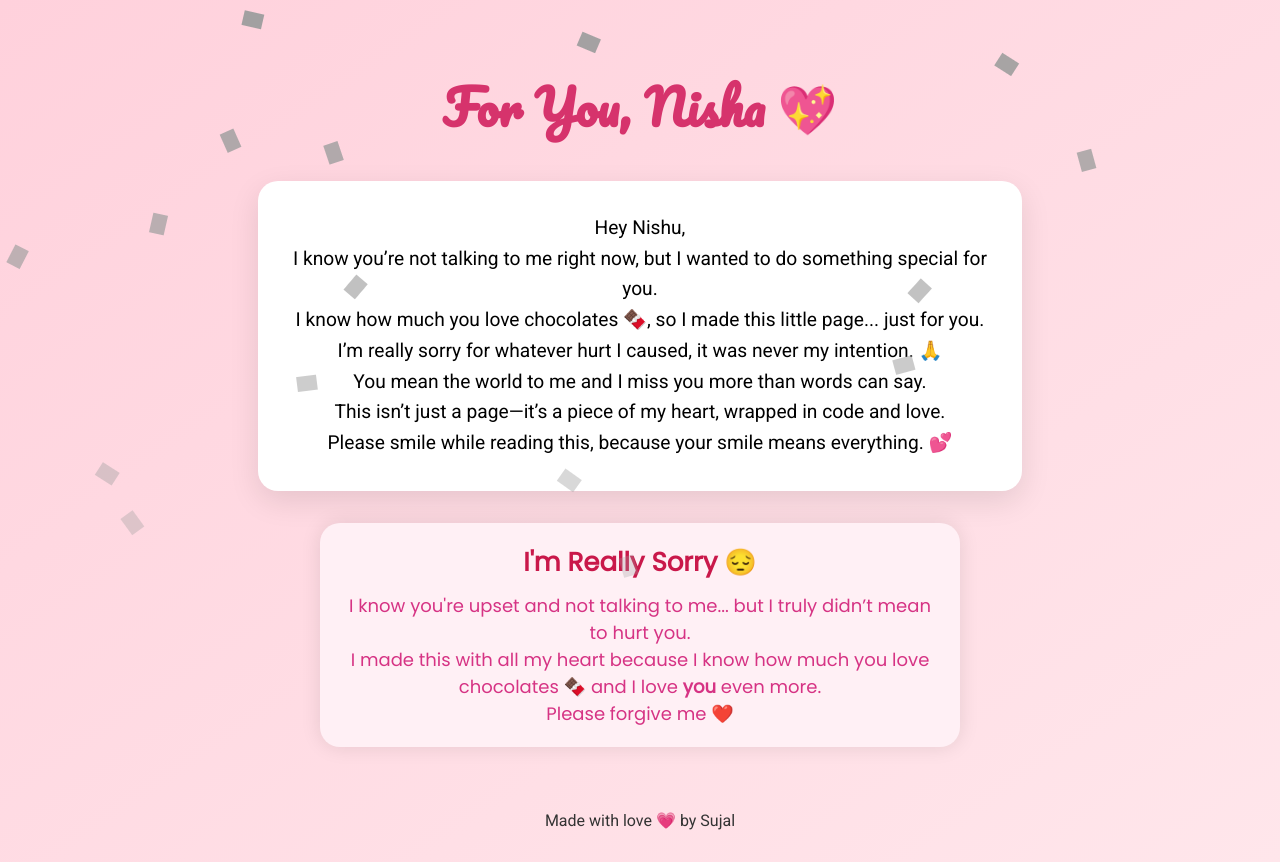
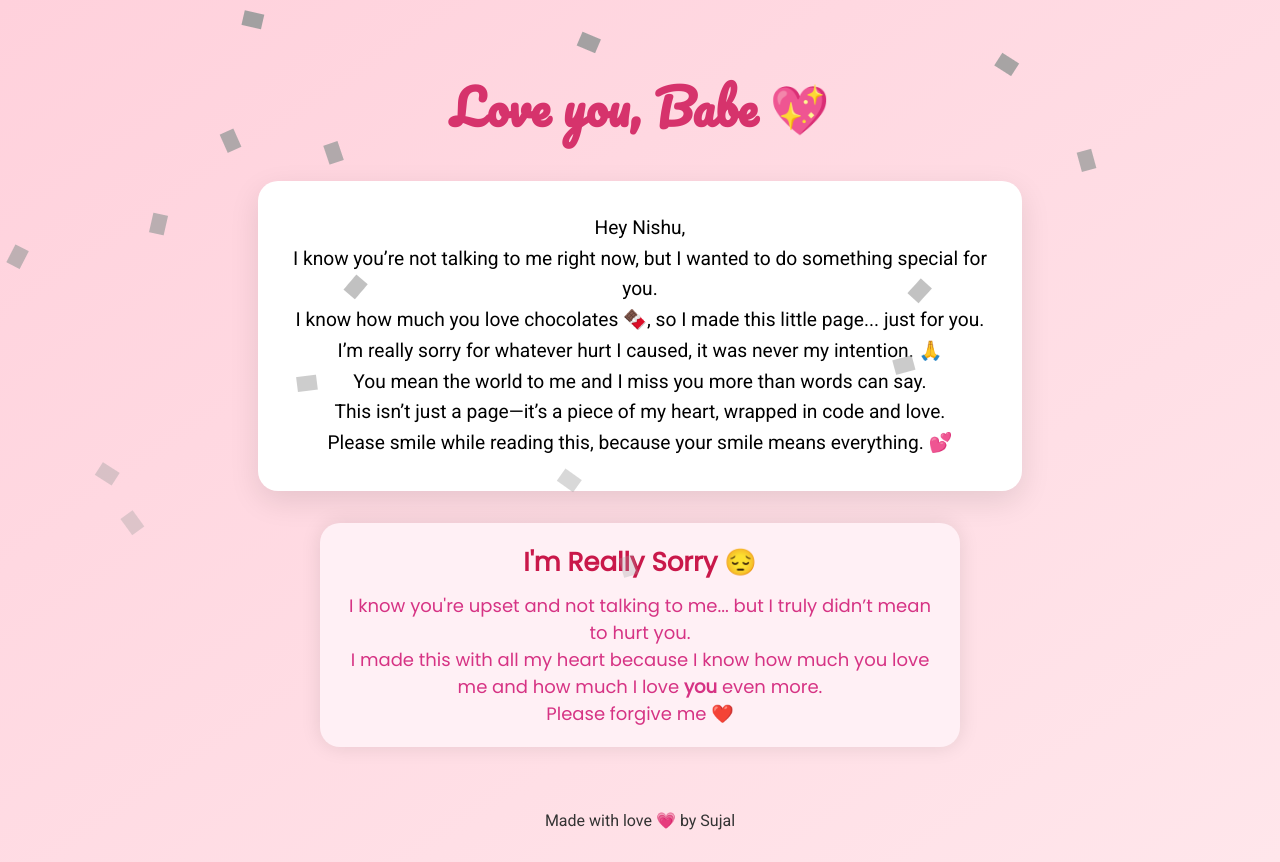
Before and after one commit to Sujal0156/chocolates-for-you, a plain HTML site: page index.html in a window 1280 px wide. Drawn offline with Linux system fonts and the light colour scheme; grey boxes are pictures that could not be loaded.

Commit message:
Update index.html

```diff
--- a/index.html
+++ b/index.html
@@ -3,7 +3,7 @@
 <head>
   <meta charset="UTF-8" />
   <meta name="viewport" content="width=device-width, initial-scale=1.0" />
-  <title>This Is For You Nisha 💖</title>
+  <title>This Is For You Navu 💖</title>
   <link href="https://fonts.googleapis.com/css2?family=Pacifico&family=Roboto&family=Poppins&display=swap" rel="stylesheet">
   <style>
     body {
@@ -112,7 +112,7 @@
   <div class="hearts" id="hearts"></div>
 
   <div class="container">
-    <h1 class="title">For You, Nisha 💖</h1>
+    <h1 class="title">Love you, Babe 💖</h1>
     <div class="message-box">
       <p>Hey Nishu,</p>
       <p>I know you’re not talking to me right now, but I wanted to do something special for you.</p>
@@ -126,7 +126,7 @@
     <div class="apology">
       <h2>I'm Really Sorry 😔</h2>
       <p>I know you're upset and not talking to me... but I truly didn’t mean to hurt you.</p>
-      <p>I made this with all my heart because I know how much you love chocolates 🍫 and I love <strong>you</strong> even more.</p>
+      <p>I made this with all my heart because I know how much you love me and how much I love <strong>you</strong> even more.</p>
       <p>Please forgive me ❤️</p>
     </div>
 
```
